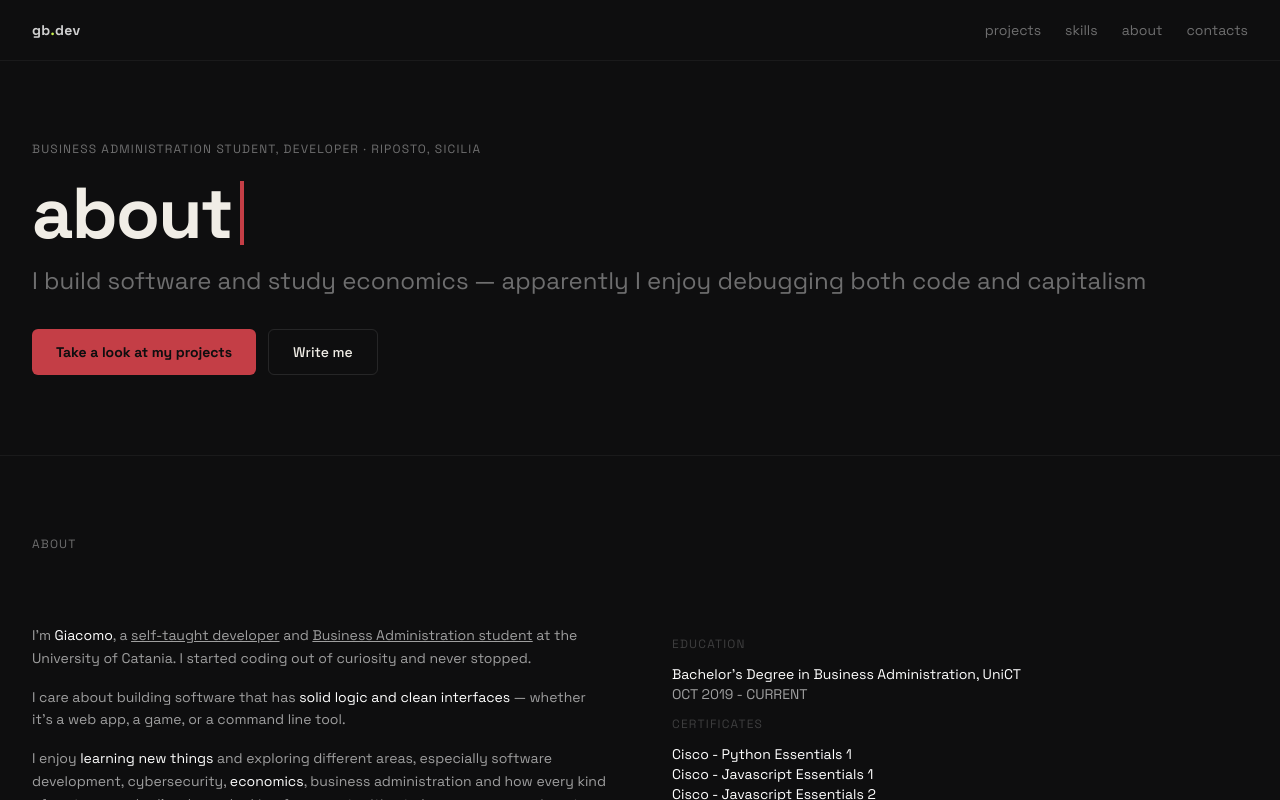
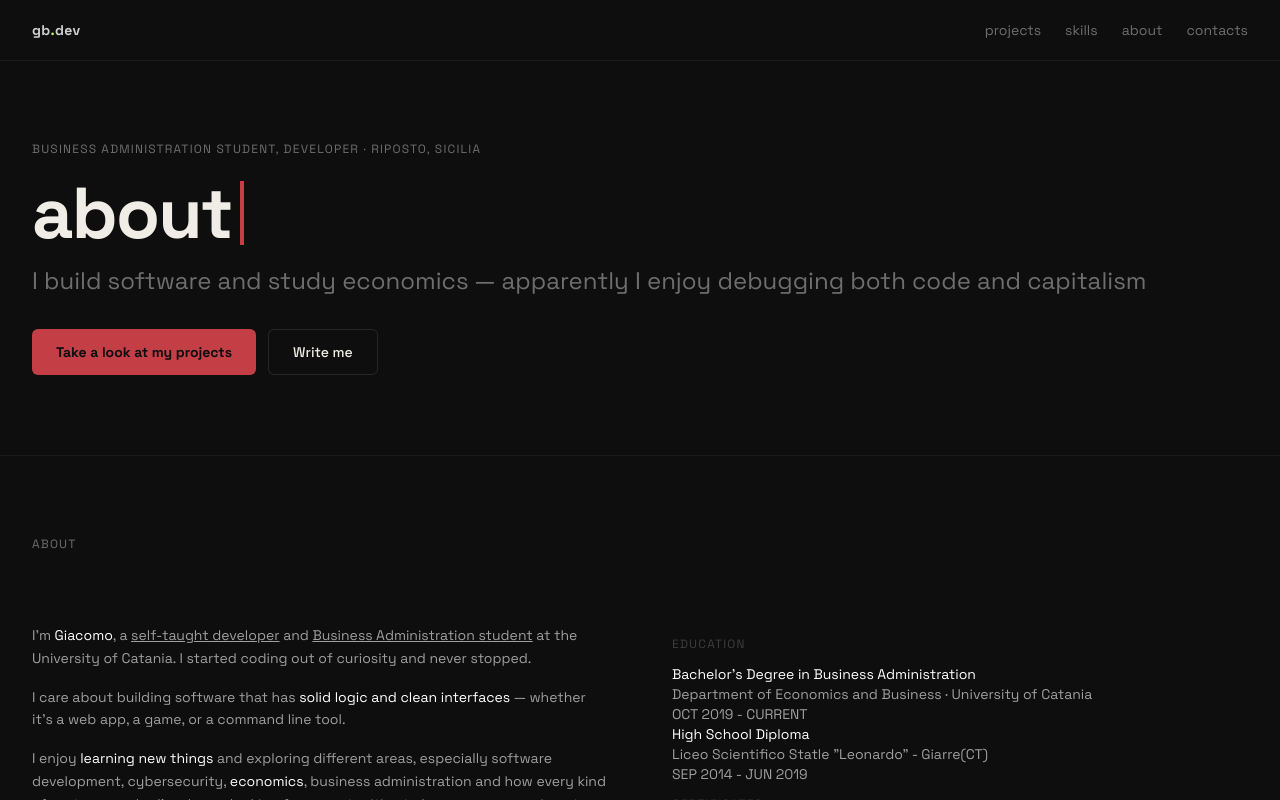
Before and after one commit to WhtNoiz/personalPortfolio, a React (Vite) app: page / in a window 1280 px wide. Both pictures are taken after a click on the button "about". Shown: the top 800 px of the page. Built offline with nearby package versions, Linux system fonts and the light colour scheme.

Commit message:
Changed the education section in the About.jsx component to include more detailed information about my educational background

```diff
--- a/src/components/About.jsx
+++ b/src/components/About.jsx
@@ -17,8 +17,12 @@ const About = () => {
         </div>
         <div className="my-3">
             <p className="text-xs tracking-widest text-white/20 uppercase mb-3">education</p>
-            <p className="text-sm text-white">Bachelor's Degree in Business Administration, UniCT</p>
+            <p className="text-sm text-white">Bachelor's Degree in Business Administration</p>
+            <p className="text-sm text-white/60">Department of Economics and Business · University of Catania</p>
             <p className="text-sm text-white/60 uppercase">oct 2019 - Current</p>
+            <p className="text-sm text-white">High School Diploma</p>
+            <p className="text-sm text-white/60">Liceo Scientifico Statle "Leonardo" - Giarre(CT)</p>
+            <p className="text-sm text-white/60 uppercase">sep 2014 - Jun 2019</p>
             <div className="my-3">
             <p className="text-xs tracking-widest text-white/20 uppercase mb-3">certificates</p>
             <p className="text-sm text-white">Cisco - Python Essentials 1</p>
```
